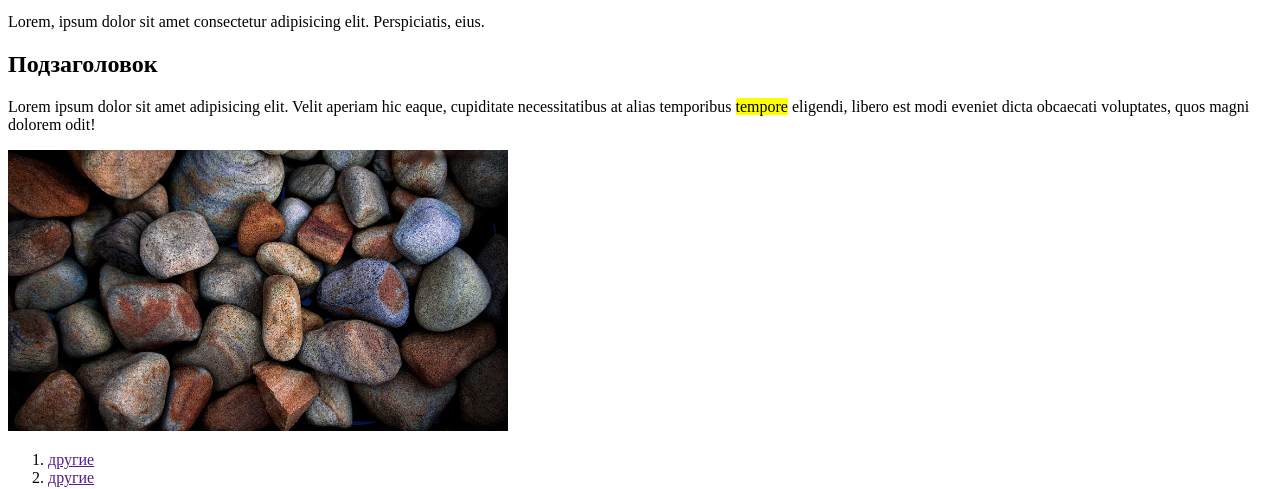
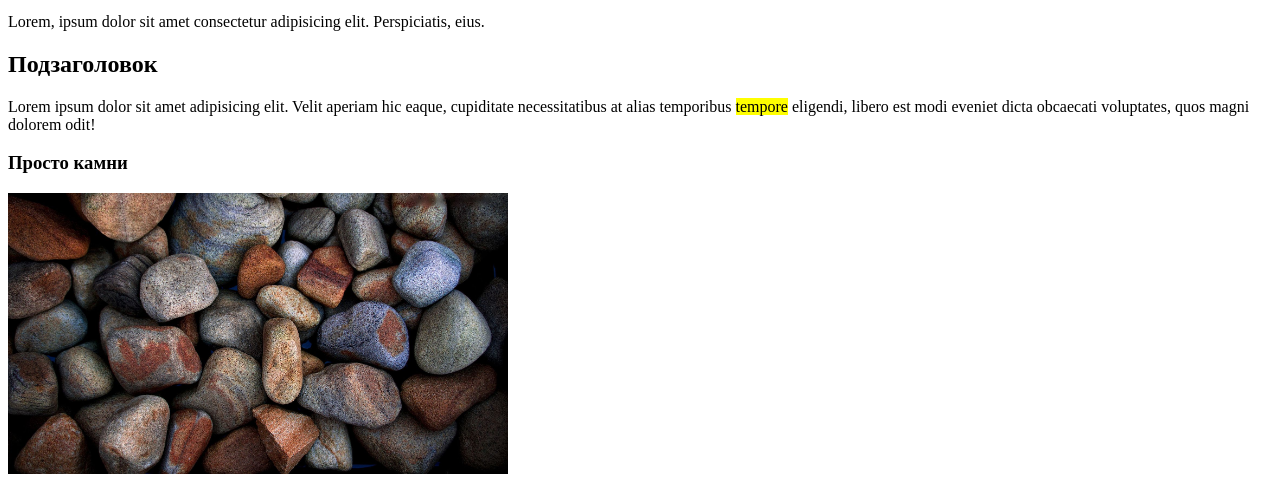
Before and after one commit to DanilSvB/lesson_2, a plain HTML site: page index.html in a window 1280 px wide. Shown: the part 269-758 px from the top of the page. Drawn offline with Linux system fonts and the light colour scheme.

Commit message:
Update index.html

```diff
--- a/index.html
+++ b/index.html
@@ -53,6 +53,7 @@
                 obcaecati voluptates,
                 quos magni dolorem odit!
             </p>
+            <h3>Просто камни</h3>
             <img width="500" src="img/kartinki-na-zadnij-fon-16.jpg" alt="КАМНИ)))">
             <ol>
                 <li>
```
